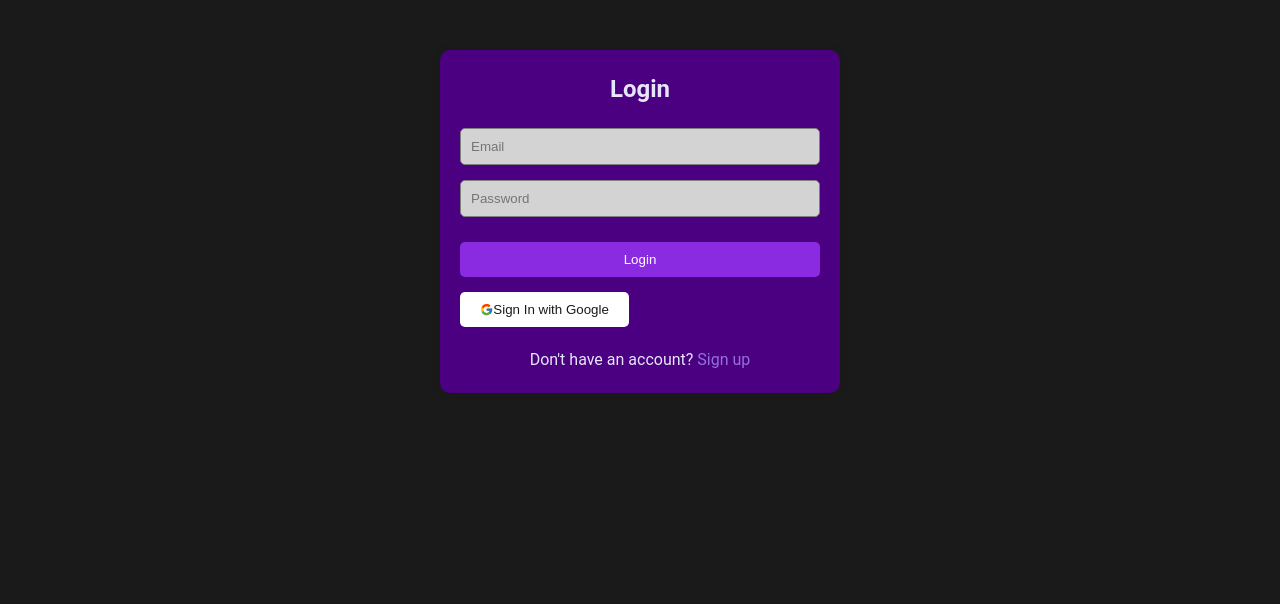
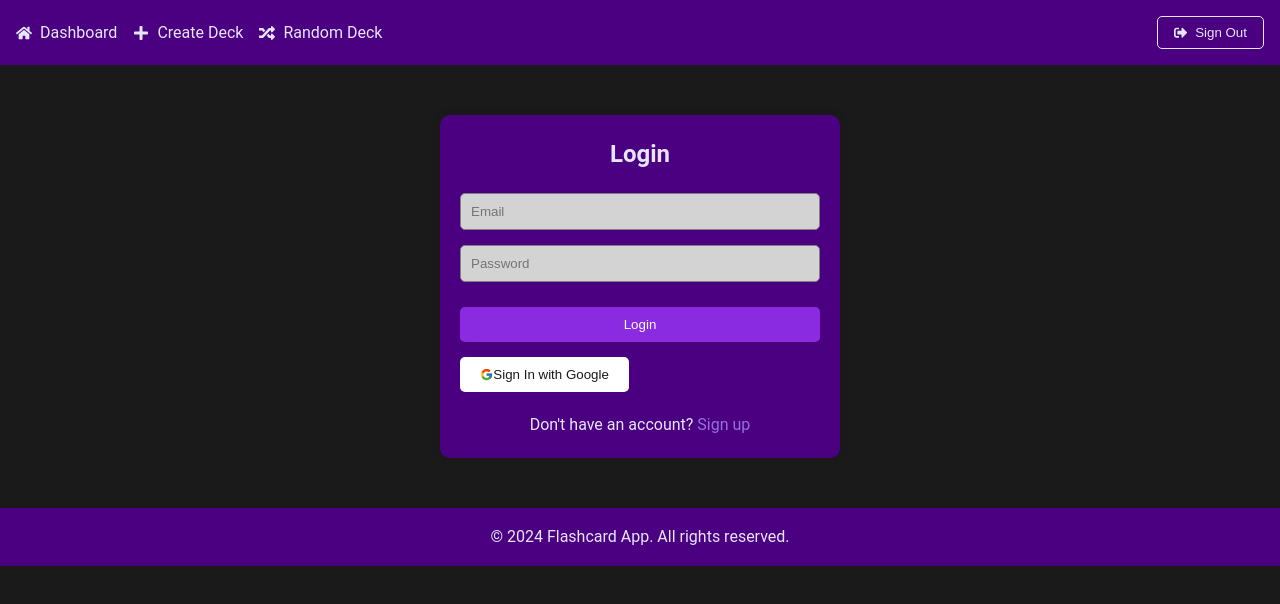
Before and after one commit to lanle05/lanle05-language-learning-flashcard-app-portfolio, a React (Create React App) app: page /login in a window 1280 px wide. Shown: the top 604 px of the page. Built offline with nearby package versions, Linux system fonts and the light colour scheme; no server answers; sample sign-in values are in the browser's storage.

Commit message:
Bug Fixes

```diff
--- a/src/App.css
+++ b/src/App.css
@@ -1,3 +1,10 @@
+.flashcard-container {
+  position: relative;
+  width: 100%;
+  max-width: 400px;
+  margin: 0 auto;
+}
+
 .card {
   display: flex;
   flex-direction: column;
@@ -14,6 +21,34 @@
   transition: 150ms;
   cursor: pointer;
   transform-style: preserve-3d;
+  animation-duration: 0.3s;
+  animation-fill-mode: both;
+}
+
+.card.slide-next {
+  animation-name: slideInNext;
+}
+
+.card.slide-prev {
+  animation-name: slideInPrev;
+}
+
+@keyframes slideInNext {
+  from {
+    transform: translateX(100%) perspective(1000px) rotateY(var(--rotate-y, 0));
+  }
+  to {
+    transform: translateX(0) perspective(1000px) rotateY(var(--rotate-y, 0));
+  }
+}
+
+@keyframes slideInPrev {
+  from {
+    transform: translateX(-100%) perspective(1000px) rotateY(var(--rotate-y, 0));
+  }
+  to {
+    transform: translateX(0) perspective(1000px) rotateY(var(--rotate-y, 0));
+  }
 }
 
 .card.flip {
--- a/src/App.js
+++ b/src/App.js
@@ -14,6 +14,8 @@ import CreateDeckForm from "./CreateDeckForm";
 import { auth } from "./firebaseConfig";
 import "./App.css";
 import DeckPage from "./DeckPage";
+import Navbar from "./Navbar";
+import Footer from "./Footer";
 
 function App() {
   const [isAuthenticated, setIsAuthenticated] = useState(null);
@@ -27,15 +29,24 @@ function App() {
   }, []);
 
   if (isAuthenticated === null) {
-    return <p>Loading...</p>;
+    return <div>Loading...</div>;
   }
 
   return (
     <Router>
-      <div className="container">
+      {isAuthenticated && <Navbar />}
+      <div className="content">
         <Routes>
-          <Route path="/signup" element={<Signup />} />
-          <Route path="/login" element={<Login />} />
+          <Route
+            path="/"
+            element={
+              isAuthenticated ? (
+                <Navigate to="/dashboard" replace />
+              ) : (
+                <Navigate to="/login" replace />
+              )
+            }
+          />
           <Route
             path="/dashboard"
             element={isAuthenticated ? <Dashboard /> : <Navigate to="/login" />}
@@ -52,13 +63,15 @@ function App() {
               isAuthenticated ? <CreateDeckForm /> : <Navigate to="/login" />
             }
           />
+          <Route path="/login" element={<Login />} />
+          <Route path="/signup" element={<Signup />} />
           <Route
             path="/deck/:deckId"
             element={isAuthenticated ? <DeckPage /> : <Navigate to="/login" />}
           />
-          <Route path="/" element={<Navigate to="/signup" />} />
         </Routes>
       </div>
+      <Footer />
     </Router>
   );
 }
--- a/src/Dashboard.js
+++ b/src/Dashboard.js
@@ -1,30 +1,36 @@
 import React, { useState, useEffect } from "react";
 import { useNavigate, Link } from "react-router-dom";
-import { db } from "./firebaseConfig";
-import { collection, getDocs } from "firebase/firestore";
+import { db, auth } from "./firebaseConfig";
+import { collection, getDocs, query, where } from "firebase/firestore";
 import "./Dashboard.css";
 import ProgressBar from "./ProgressBar";
 import ShareButton from "./ShareButton";
-import BackToDashboardButton from "./BackToDashboardButton"; // Not necessary here, but shown for consistency
 
 function Dashboard() {
   const [customDeck, setCustomDeck] = useState([]);
   const navigate = useNavigate();
 
   useEffect(() => {
+    console.log("User ID:", auth.currentUser?.uid);
     fetchDecks();
   }, []);
 
   const fetchDecks = async () => {
     try {
       const decksCollectionRef = collection(db, "decks");
-      const snapshot = await getDocs(decksCollectionRef);
+      const userDecksQuery = query(
+        decksCollectionRef,
+        where("userId", "==", auth.currentUser.uid)
+      );
+      const snapshot = await getDocs(userDecksQuery);
       const decks = snapshot.docs.map((doc) => ({ id: doc.id, ...doc.data() }));
+      console.log("Fetched Decks:", decks);
       setCustomDeck(decks);
     } catch (error) {
       console.error("Error fetching decks:", error);
     }
   };
+
 
   const handleCreateDeckRedirect = () => {
     navigate("/create-deck");
@@ -36,41 +42,31 @@ function Dashboard() {
 
   return (
     <div className="dashboard-container">
-      <h2>Dashboard</h2>
+      <h1>Dashboard</h1>
+      <ProgressBar />
 
       <div className="button-container">
-        <button
-          onClick={handleCreateDeckRedirect}
-          className="create-deck-button"
-        >
+        <button onClick={handleCreateDeckRedirect}>
           Create a New Custom Deck
         </button>
-        <button
-          onClick={handleRandomDeckRedirect}
-          className="random-deck-button"
-        >
-          Create a Random Deck
-        </button>
+        <button onClick={handleRandomDeckRedirect}>Create a Random Deck</button>
       </div>
 
-      <h2>Your Progress</h2>
-      <ProgressBar current={customDeck.length} total={10} />
+      <h2>Your Decks</h2>
 
-      <h2>Your Decks</h2>
       <div className="decks-container">
         {customDeck.length > 0 ? (
           customDeck.map((deck) => (
             <div key={deck.id} className="deck-card">
-              <Link to={`/deck/${deck.id}`} className="deck-link">
-                <h3 className="deck-name">{deck.name}</h3>
-                <p className="deck-info">Cards: {deck.flashcards.length}</p>
-                <p className="deck-info">Language: {deck.language}</p>
+              <Link to={`/deck/${deck.id}`}>
+                <h3>{deck.name}</h3>
               </Link>
-              <ShareButton
-                title={`Check out my ${deck.language} flashcard deck!`}
-                text={`Here are ${deck.flashcards.length} cards to help you learn ${deck.language}.`}
-                url={window.location.href}
-              />
+              <p className="deck-info">
+                Cards: {deck.flashcards.length}
+                <br />
+                Language: {deck.language}
+              </p>
+              <ShareButton deckId={deck.id} />
             </div>
           ))
         ) : (
--- a/src/DeckPage.js
+++ b/src/DeckPage.js
@@ -5,7 +5,7 @@ import { doc, getDoc } from "firebase/firestore";
 import FlashcardList from "./FlashcardList";
 
 function DeckPage() {
-  const { deckId } = useParams(); // Get the deck ID from the route parameters
+  const { deckId } = useParams();
   const [deck, setDeck] = useState(null);
 
   useEffect(() => {
--- a/src/Flashcard_card.js
+++ b/src/Flashcard_card.js
@@ -1,19 +1,19 @@
-import React, {useState} from "react";
+import React, { useState } from "react";
 
-export default function Flashcard({ flashcard }) {
-  const [flip, setFlip] = useState(false)
+export default function Flashcard({ flashcard = {} }) {
+  const [flip, setFlip] = useState(false);
 
+  if (!flashcard.baseWord || !flashcard.translatedWord) {
+    return <div className="card">No flashcard data available</div>;
+  }
 
   return (
     <div
-    className={`card ${flip ? 'flip' : ''}`}
-    onClick={() => setFlip(!flip)}>
-    <div className="front">
-      {flashcard.baseWord}
+      className={`card ${flip ? "flip" : ""}`}
+      onClick={() => setFlip(!flip)}
+    >
+      <div className="front">{flashcard.baseWord}</div>
+      <div className="back">{flashcard.translatedWord}</div>
     </div>
-    <div className="back">
-      {flashcard.translatedWord}
-    </div>
-    </div>
-  )
+  );
 }
--- /dev/null
+++ b/src/Footer.css
@@ -0,0 +1,9 @@
+.footer {
+  background-color: var(--dark-purple);
+  color: var(--light-purple);
+  text-align: center;
+  padding: 1rem;
+  position: inherit;
+  bottom: 0;
+  width: 100%;
+}
--- /dev/null
+++ b/src/Footer.js
@@ -0,0 +1,12 @@
+import React from "react";
+import "./Footer.css";
+
+const Footer = () => {
+  return (
+    <footer className="footer">
+      <p>&copy; 2024 Flashcard App. All rights reserved.</p>
+    </footer>
+  );
+};
+
+export default Footer;
--- /dev/null
+++ b/src/Navbar.css
@@ -0,0 +1,49 @@
+.navbar {
+  background-color: var(--dark-purple);
+  padding: 1rem;
+  display: flex;
+  justify-content: space-between;
+  align-items: center;
+}
+
+.nav-links {
+  list-style-type: none;
+  display: flex;
+  gap: 1rem;
+}
+
+.nav-links li a {
+  color: var(--light-purple);
+  text-decoration: none;
+  display: flex;
+  align-items: center;
+  gap: 0.5rem;
+}
+
+.sign-out-btn {
+  background-color: transparent;
+  color: var(--light-purple);
+  border: 1px solid var(--light-purple);
+  padding: 0.5rem 1rem;
+  cursor: pointer;
+  display: flex;
+  align-items: center;
+  gap: 0.5rem;
+}
+
+.sign-out-btn:hover {
+  background-color: var(--light-purple);
+  color: var(--dark-purple);
+}
+
+@media (max-width: 768px) {
+  .navbar {
+    flex-direction: column;
+    gap: 1rem;
+  }
+
+  .nav-links {
+    flex-direction: column;
+    align-items: center;
+  }
+}
--- /dev/null
+++ b/src/Navbar.js
@@ -0,0 +1,43 @@
+import React from "react";
+import { Link } from "react-router-dom";
+import { FaHome, FaPlus, FaRandom, FaSignOutAlt } from "react-icons/fa";
+import { auth } from "./firebaseConfig";
+import { signOut } from "firebase/auth";
+import "./Navbar.css";
+
+const Navbar = () => {
+  const handleSignOut = async () => {
+    try {
+      await signOut(auth);
+    } catch (error) {
+      console.error("Error signing out:", error);
+    }
+  };
+
+  return (
+    <nav className="navbar">
+      <ul className="nav-links">
+        <li>
+          <Link to="/dashboard">
+            <FaHome /> Dashboard
+          </Link>
+        </li>
+        <li>
+          <Link to="/create-deck">
+            <FaPlus /> Create Deck
+          </Link>
+        </li>
+        <li>
+          <Link to="/random-deck">
+            <FaRandom /> Random Deck
+          </Link>
+        </li>
+      </ul>
+      <button className="sign-out-btn" onClick={handleSignOut}>
+        <FaSignOutAlt /> Sign Out
+      </button>
+    </nav>
+  );
+};
+
+export default Navbar;
--- a/src/RandomDeckPage.js
+++ b/src/RandomDeckPage.js
@@ -6,6 +6,7 @@ import { collection, addDoc } from "firebase/firestore";
 import ShareButton from "./ShareButton";
 import BackToDashboardButton from "./BackToDashboardButton";
 import "./RandomDeckPage.css";
+import { auth } from "./firebaseConfig";
 
 function RandomDeckPage() {
   const [flashcards, setFlashcards] = useState([]);
@@ -22,17 +23,20 @@ function RandomDeckPage() {
       );
 
       setFlashcards(
-        translations.map((wordPair, index) => ({
-          id: index + 1,
-          ...wordPair,
-        }))
+        translations
+          .filter((wordPair) => wordPair.baseWord && wordPair.translatedWord)
+          .map((wordPair, index) => ({
+            id: index + 1,
+            ...wordPair,
+          }))
       );
     } catch (error) {
       console.error("Error generating random deck:", error);
     }
   };
 
-  const handleSaveDeck = async () => {
+  const handleSaveDeck = async (e) => {
+    e.preventDefault();
     if (deckName && flashcards.length > 0) {
       try {
         const decksCollectionRef = collection(db, "decks");
@@ -40,8 +44,11 @@ function RandomDeckPage() {
           name: deckName,
           flashcards: flashcards,
           language: selectedLanguage,
+          userId: auth.currentUser.uid,
         });
         alert("Deck saved successfully!");
+        setDeckName("");
+        setFlashcards([]);
       } catch (error) {
         console.error("Error saving deck:", error);
       }
```
Also changed, not shown: src/CreateDeckForm.js (+23 -22 lines), src/FlashcardList.js (+32 -11 lines), 1 other file (tests, documents, lock files or other folders).
